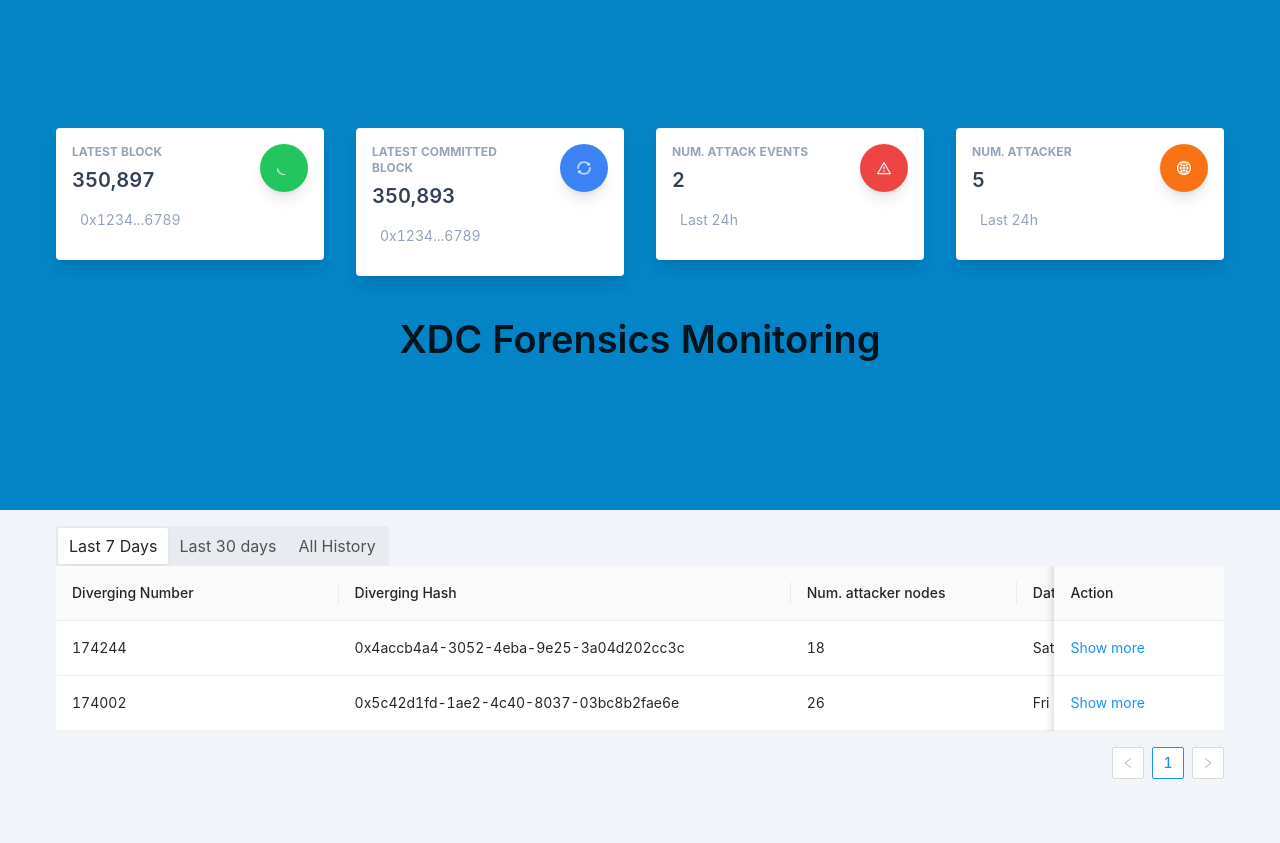
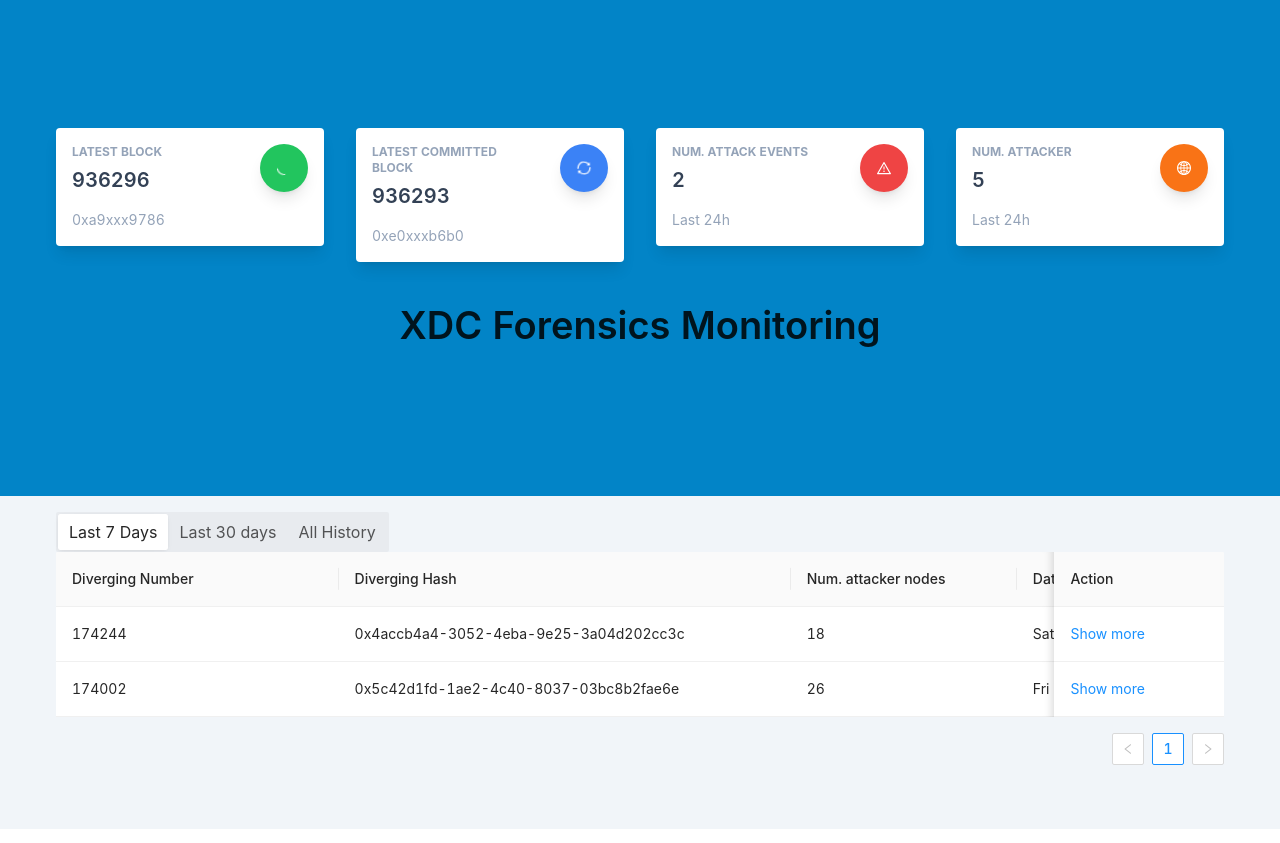
Before and after one commit to hash-laboratories-au/forensics-ui, a React (Create React App) app: page / in a window 1280 px wide. Built offline with nearby package versions, Linux system fonts and the light colour scheme; the HTML template or start-up script is replaced by a standard one.

Commit message:
make the header dynamically loading

```diff
--- a/src/client/data/simulation.ts
+++ b/src/client/data/simulation.ts
@@ -99,3 +99,28 @@
   const numberOfReports = Math.round(Math.random());
   return generateFakeForensicsReports(numberOfReports);
 };
+
+let latestBlockNumber = Math.floor(Math.random() *1000000);
+let committedBlockNumber = latestBlockNumber -3;
+export const latestSummary = () => {
+  const blocks = {
+    latestBlock: {
+      hash: `0x${uuidv4()}`,
+      number: latestBlockNumber.toString()
+    },
+    latestCommittedBlock: {
+      hash: `0x${uuidv4()}`,
+      number: committedBlockNumber.toString()
+    },
+    numberOfAttackEvents: '2',
+    numberOfAttackers: '5'
+  };
+
+  latestBlockNumber++;
+  committedBlockNumber = latestBlockNumber -3;
+
+
+
+
+  return blocks;
+};
--- a/src/client/forensicsServer.ts
+++ b/src/client/forensicsServer.ts
@@ -1,6 +1,6 @@
 import { sleep } from './utils';
 import {Axios} from 'axios';
-import { loadInitialReports, loadInitialReports_last30days, loadInitialReports_last7days, loadRealtimeNewReports } from './data/simulation';
+import { latestSummary, loadInitialReports, loadInitialReports_last30days, loadInitialReports_last7days, loadRealtimeNewReports } from './data/simulation';
 
 const instance = new Axios({
   baseURL: '', // TODO: Add the baseURL of the backend service
@@ -36,7 +36,7 @@
 };
 
 export const loadNewForensicsReports = async (lastItemId?: string) => {
-  await sleep(1);
+  await sleep(1000);
   return loadRealtimeNewReports().map(r => {
     return {
       ...r,
@@ -46,3 +46,9 @@
     };
   });
 };
+
+// Summary includes latest blocks, committed blocks, number of attacks and number of attackers
+export const getLatestSummary = async (latestBlockHash?: string) => {
+  await sleep(2000);
+  return latestSummary();
+};
--- a/src/components/Cards/CardStats.tsx
+++ b/src/components/Cards/CardStats.tsx
@@ -3,8 +3,6 @@
 interface CardStats {
   statSubtitle : string;
   statTitle: string;
-  statArrow?: string;
-  statPercentColor: string;
   statDescripiron?: string;
   statIconColor: string;
   icon: JSX.Element;
@@ -14,8 +12,6 @@
 const CardStats = ({
   statSubtitle ,
   statTitle,
-  statArrow,
-  statPercentColor,
   statDescripiron,
   statIconColor,
   icon
@@ -45,20 +41,9 @@
               </div>
             </div>
           </div>
-          <p className="text-sm text-slate-400 mt-4">
-            <span className={statPercentColor + " mr-2"}>
-              <i
-                className={
-                  statArrow === "up"
-                    ? "fas fa-arrow-up"
-                    : statArrow === "down"
-                    ? "fas fa-arrow-down"
-                    : ""
-                }
-              ></i>{" "}
-            </span>
+          <div className="text-sm text-slate-400 mt-4">
             <span className="whitespace-nowrap">{statDescripiron}</span>
-          </p>
+          </div>
         </div>
       </div>
     </>
--- a/src/components/HeaderStats.tsx
+++ b/src/components/HeaderStats.tsx
@@ -1,7 +1,28 @@
 import * as React from "react";
 import CardStats from "./Cards/CardStats";
 import { WarningOutlined, GlobalOutlined, SyncOutlined, LoadingOutlined} from '@ant-design/icons';
-import { Typography } from "antd";
+import { Typography, Popover } from "antd";
+import { getLatestSummary } from "../client/forensicsServer";
+
+interface LatestSummary {
+  latestBlock?: {
+    hash: string,
+    number: string,
+  };
+  latestCommittedBlock?: {
+    hash: string,
+    number: string,
+  };
+  numberOfAttackEvents?: string;
+  numberOfAttackers?: string;
+}
+
+const getShortHash = (hash?: string) => {
+  if (!hash) return '';
+  const firstFour = hash.substring(0,4);
+  const lastFour = hash.substring(hash.length-5,hash.length-1);
+  return firstFour+'xxx'+lastFour;
+};
 
 const HeaderStats = () =>{
   const warningIcon = <WarningOutlined />;
@@ -9,6 +30,25 @@
   const syncOutlinedIcon = <SyncOutlined spin/>;
   const loadingOutlinedIcon= <LoadingOutlined spin/>;
 
+  const [latestSummary, setLatestSummary] = React.useState<LatestSummary>({});
+
+  const periodicallyGetAndSetSummary = async () => {
+    const summary = await getLatestSummary();
+    if (summary) {
+      setLatestSummary(summary);
+    }
+    const id = setInterval(async () => {
+      const summary = await getLatestSummary();
+      if (summary) {
+        setLatestSummary(summary);
+      }
+    }, 5000);
+    return id;
+  };
+
+  React.useEffect(()=> {
+    periodicallyGetAndSetSummary();
+  },[]);
   return (
     <>
       {/* Header */}
@@ -17,33 +57,32 @@
         <div>
           {/* Card stats */}
           <div className="flex flex-wrap">
+            <Popover content={latestSummary?.latestBlock?.hash} title='Full hash'>
               <div className="w-full lg:w-6/12 xl:w-3/12 px-4">
                   <CardStats
                     statSubtitle="Latest Block"
-                statTitle="350,897"
-                statPercentColor="text-emerald-500"
-                statDescripiron="0x1234...6789"
+                    statTitle={latestSummary?.latestBlock?.number || ''}
+                    statDescripiron={getShortHash(latestSummary?.latestBlock?.hash)}
                     statIconColor="bg-green-500"
                     icon={loadingOutlinedIcon}
                   />
               </div>
+            </Popover>
+            <Popover content={latestSummary?.latestCommittedBlock?.hash} title='Full hash'>
               <div className="w-full lg:w-6/12 xl:w-3/12 px-4">
                 <CardStats
                   statSubtitle="Latest Committed block"
-                statTitle="350,893"
-                statArrow="down"
-                statPercentColor="text-red-500"
-                statDescripiron="0x1234...6789"
+                  statTitle={latestSummary?.latestCommittedBlock?.number || ''}
+                  statDescripiron={getShortHash(latestSummary?.latestCommittedBlock?.hash)}
                   statIconColor="bg-blue-500"
                   icon={syncOutlinedIcon}
                 />
               </div>
+            </Popover>
             <div className="w-full lg:w-6/12 xl:w-3/12 px-4">
               <CardStats
                 statSubtitle="Num. Attack events"
-                statTitle="2"
-                statArrow="down"
-                statPercentColor="text-orange-500"
+                statTitle={latestSummary?.numberOfAttackEvents || ''}
                 statDescripiron="Last 24h"
                 statIconColor="bg-red-500"
                 icon={warningIcon}
@@ -52,9 +91,7 @@
             <div className="w-full lg:w-6/12 xl:w-3/12 px-4">
               <CardStats
                 statSubtitle="Num. Attacker"
-                statTitle="5"
-                statArrow="up"
-                statPercentColor="text-emerald-500"
+                statTitle={latestSummary?.numberOfAttackers || ''}
                 statDescripiron="Last 24h"
                 statIconColor="bg-orange-500"
                 icon={globalIcon}
--- a/src/components/Table.tsx
+++ b/src/components/Table.tsx
@@ -60,42 +60,39 @@
 
 const ForensicsTable = () => {
   const [segmentValue, setSegmentValue]: [string, (v: string) => void] = React.useState<string>(LAST_7_DAYS);
-  const [forensicsReports, setForensicsReport]: [DataType[], (report: DataType[]) => void] = React.useState<DataType[]>([]);
-  const [incomingReports, setIncomingReports]: [DataType[], (report: DataType[]) => void] = React.useState<DataType[]>([]);
+  const [forensicsReports, setForensicsReports] = React.useState<DataType[]>([]);
 
-  let subscriptionId: NodeJS.Timer;
   const onSegmentValueChange = (v: string) => {
-    setForensicsReport([]);
+    setForensicsReports([]);
     setSegmentValue(v);
   };
 
   const subscribeToRealtimeForensicsReport = () => {
-    subscriptionId = setInterval(async () => {
+    setInterval(async () => {
       const newForensicsReports = await loadNewForensicsReports();
       if (newForensicsReports.length) {
-        setIncomingReports(newForensicsReports);
+        setForensicsReports(p => ([...newForensicsReports, ...p]));
       }
     }, 5000);
   };
+  React.useEffect(() => {
+    subscribeToRealtimeForensicsReport();
+  }, []);
 
   React.useEffect(() => {
-    // Clean the interval job first
-    if(subscriptionId) {
-      clearInterval(subscriptionId);
-    }
+    let isSubscribed = true;
     // Fetch the inital report
     const fetchAndSetInitialReports = async() => {
       const reports = await loadInitialForensicsReports(segmentValue.toUpperCase().split(" ").join('_'));
-      setForensicsReport(reports);
-      subscribeToRealtimeForensicsReport();
+      if (isSubscribed) {
+        setForensicsReports(p => ([...reports, ...p]));
+      }
     };
     fetchAndSetInitialReports();
+    return () => {
+      isSubscribed=false;
+    };
   }, [segmentValue]);
-
-  // Add the new incoming reports to the head of the forensicsReports
-  React.useEffect(() => {
-    setForensicsReport([...incomingReports, ...forensicsReports]);
-  }, [incomingReports]);
 
   return (
     <div>
```
Lines whose indentation alone changed are shown as unchanged.
